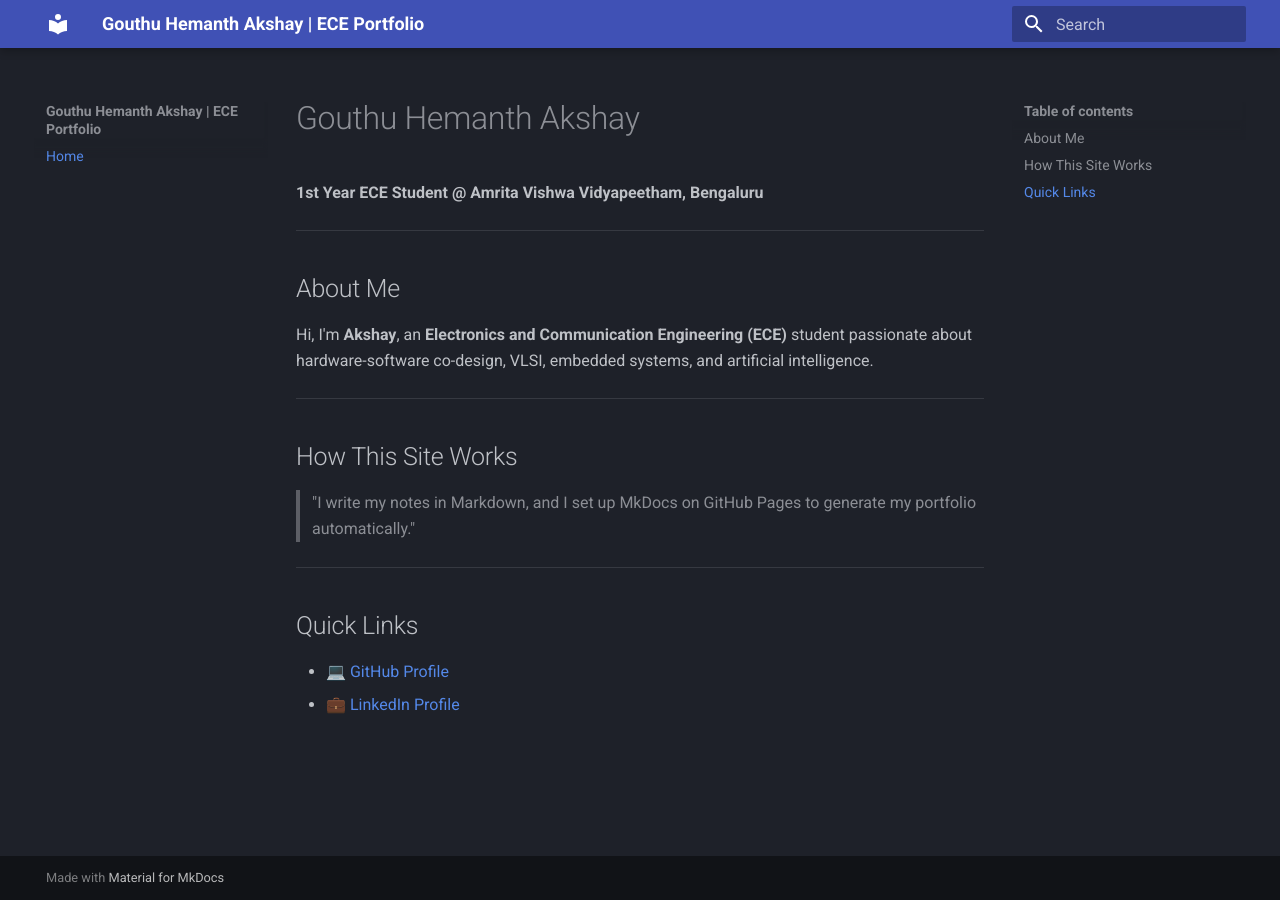
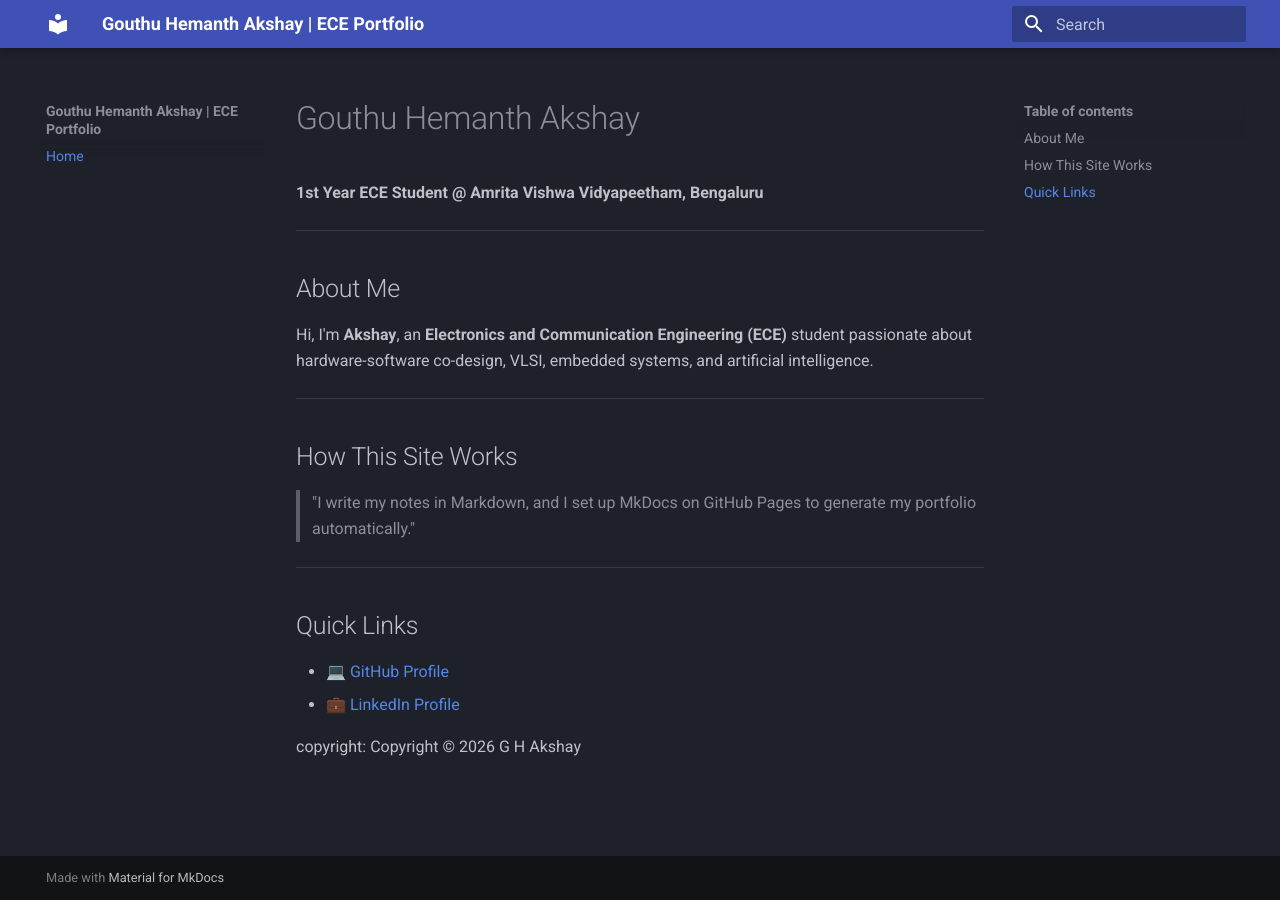
Before and after one commit to GHemanthAkshay/GHemanthAkshay.github.io, an MkDocs documentation site: the page built from docs/index.md, in a window 1280 px wide. Built offline with MkDocs 1.6.1 and Material for MkDocs 9.7.7, drawn with Linux system fonts in a browser that asks for light colours.

Commit message:
Add copyright notice to index.md
Added copyright notice for 2026.

```diff
--- a/docs/index.md
+++ b/docs/index.md
@@ -17,3 +17,5 @@ Hi, I'm **Akshay**, an **Electronics and Communication Engineering (ECE)** stude
 ## Quick Links
 * 💻 [GitHub Profile](https://github.com/GHemanthAkshay)
 * 💼 [LinkedIn Profile](https://www.linkedin.com/in/hemanth-akshay-g/)
+
+copyright: Copyright &copy; 2026 G H Akshay
```
